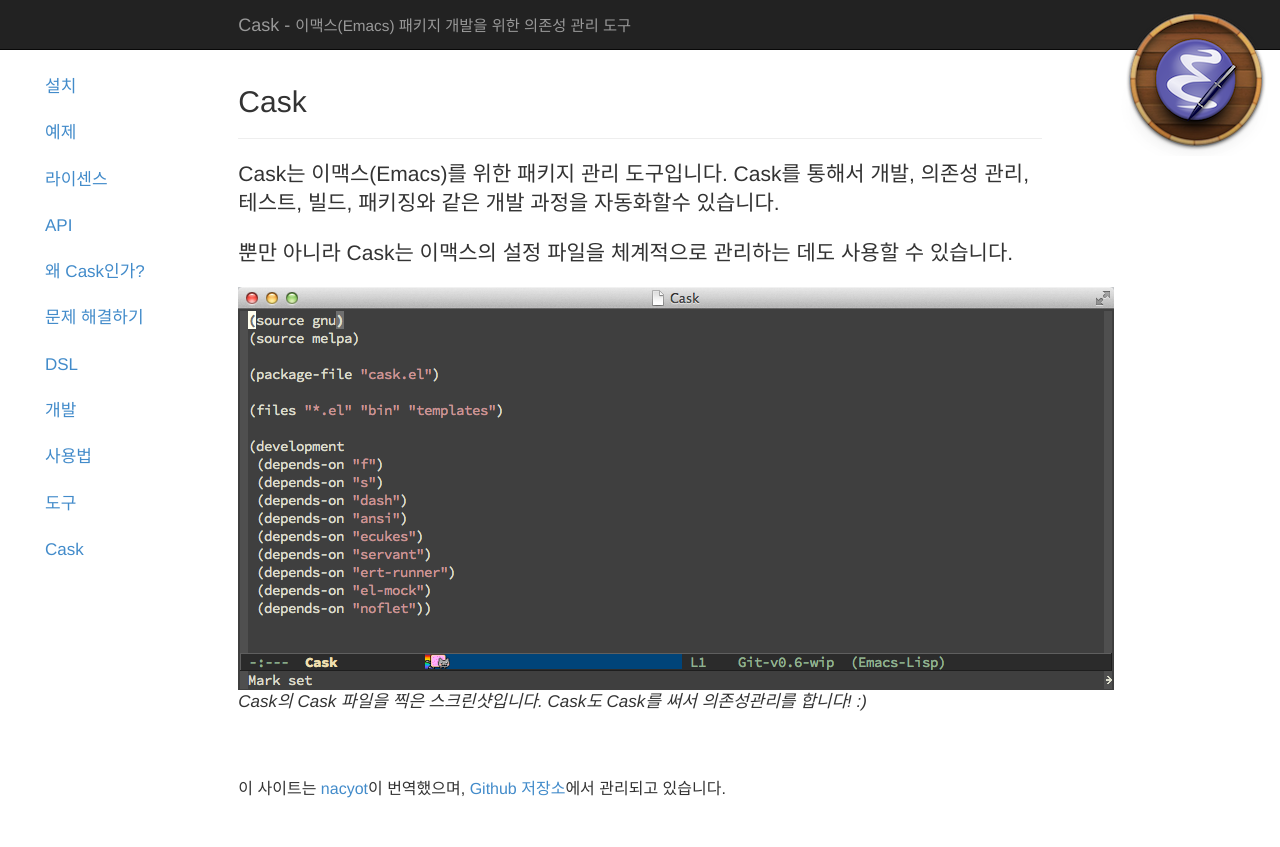
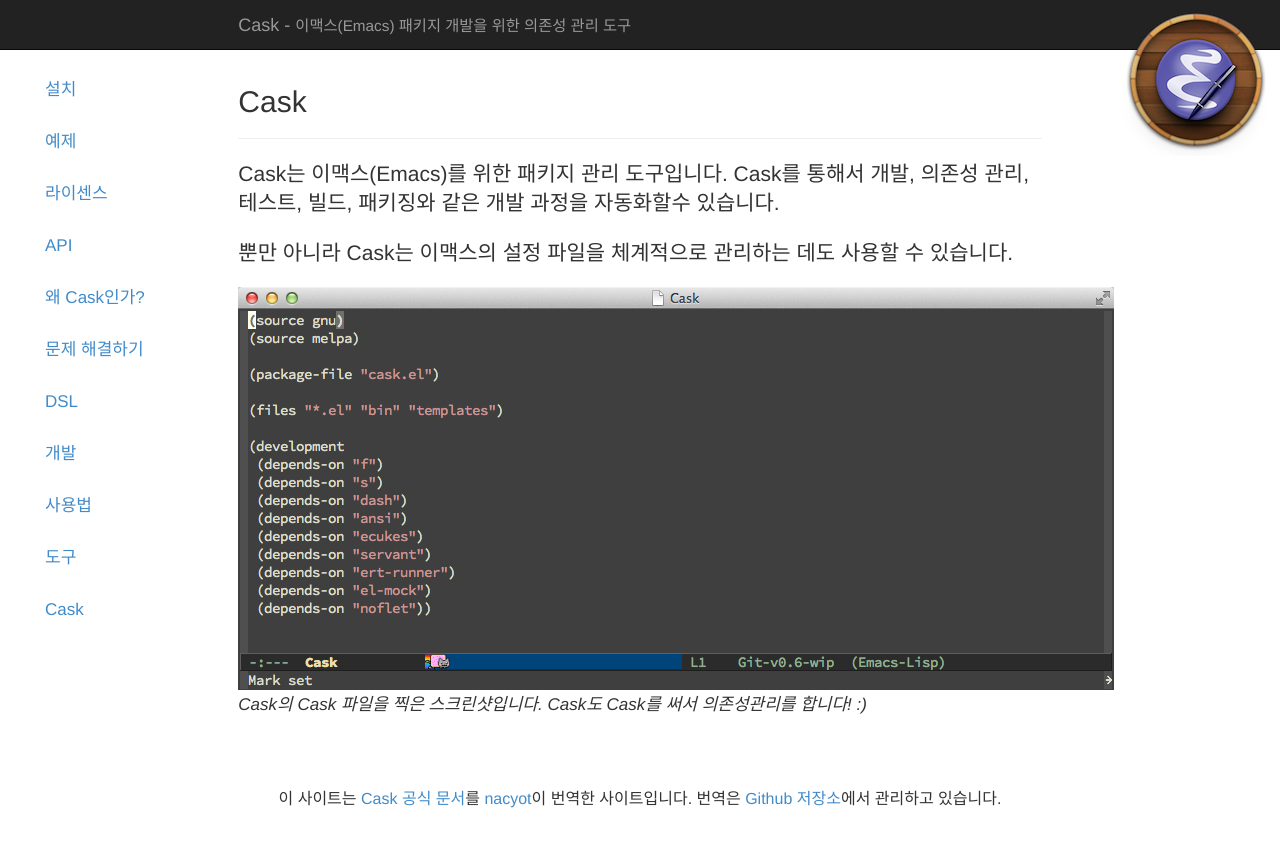
Before and after one commit to nacyot/cask.emacs.kr, a Jekyll site: the page built from 00-index.html, in a window 1280 px wide. Shown: the top 847 px of the page. Built offline with Jekyll 4.4.1, drawn with Linux system fonts in a browser that asks for light colours; Markdown is read by kramdown in place of the engine named in the settings.

Commit message:
Update pages from naycot/omegat-cask.emacs.kr

```diff
--- a/_layouts/default.html
+++ b/_layouts/default.html
@@ -73,7 +73,7 @@
         </div>
         <div class="col-lg-8">
 
-          {{content}} <div style='margin-top: 4em; font-size: 16px;'>이 사이트는 <a href='nacyot.com'>nacyot</a>이 번역했으며, <a href='http://github.com/nacyot/cask.emacs.kr'>Github 저장소</a>에서 관리되고 있습니다.</div>
+          {{content}} <div style='margin-top: 4em; font-size: 16px;text-align:center'>이 사이트는 <a href='http://cask.github.io'>Cask 공식 문서</a>를 <a href='nacyot.com'>nacyot</a>이 번역한 사이트입니다. 번역은 <a href='http://github.com/nacyot/cask.emacs.kr'>Github 저장소</a>에서 관리하고 있습니다.</div>
 
         </div>
         <div class="col-lg-2"></div>
--- a/css/cask.css
+++ b/css/cask.css
@@ -1,4 +1,4 @@
-body { font-size: 2em;
+body { font-size: 2em;line-height: 1.5em;
 
   padding-top: 65px;
 }
```
